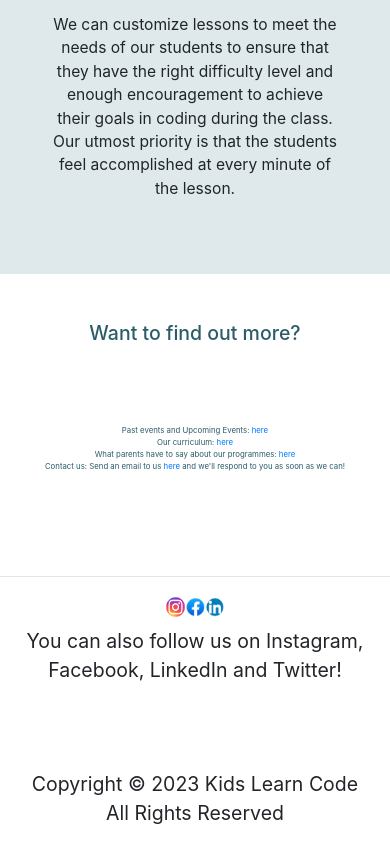
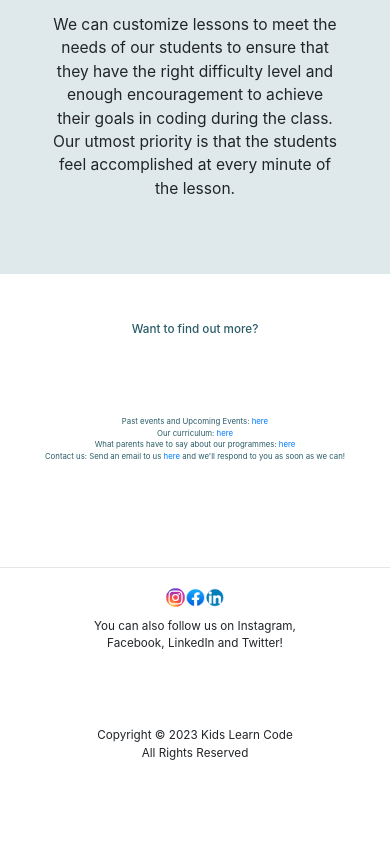
Before and after one commit to kidslearncode/kidslearncode.github.io, a plain HTML site: page index.html in a window 390 px wide. Shown: the part 1698-2552 px from the top of the page. After the commit the page ends 2476 px from the top, so only its background shows below. Drawn offline with Linux system fonts and the light colour scheme; a script that the page names is missing.

Commit message:
Changed styling

```diff
--- a/assets/css/style.css
+++ b/assets/css/style.css
@@ -91,8 +91,12 @@ p {
     }
 
     .flex-content > p {
-        font-size: 5vw;
+        font-size: 3vw;
         padding: 10px;
+    }
+
+    footer > div > p {
+        font-size: 3vw;
     }
 
     .content-text{
@@ -126,6 +130,10 @@ p {
 .flex-content > p {
     font-size: 1vw;
     padding: 10px;
+}
+
+footer > div > p {
+    font-size: 1vw;
 }
 }
 
--- a/index.html
+++ b/index.html
@@ -114,7 +114,7 @@
         <div class="content-white">
             <br><br>
             <div>
-                <h1 class="title-text" style="font-size: 5vw;">
+                <h1 class="title-text" style="font-size: 3vw;">
                     Want to find out more?
                 </h1>
                 <br><br><br>
@@ -147,7 +147,7 @@
             </p>
             </div>
             <br><br>
-            <div class="flex-content">
+            <div>
                 <p>
                     Copyright © 2023 Kids Learn Code
                     <br>
```
Also changed, not shown: page-programmes.html (+2 -2 lines).
